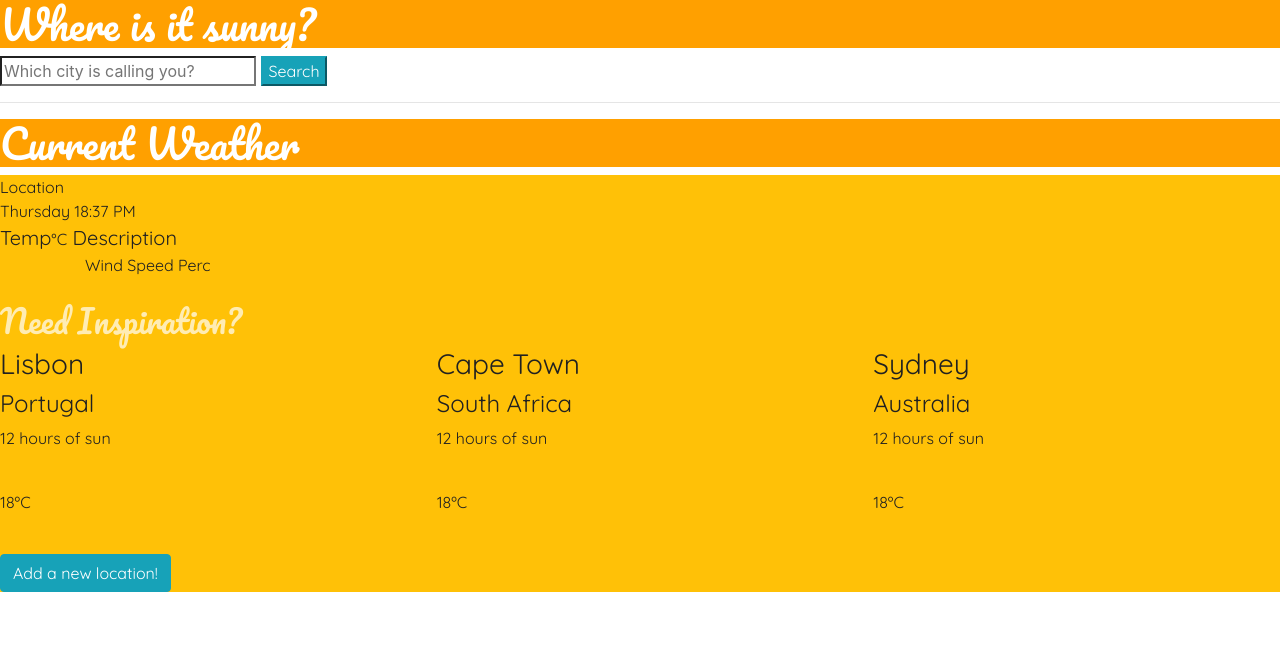
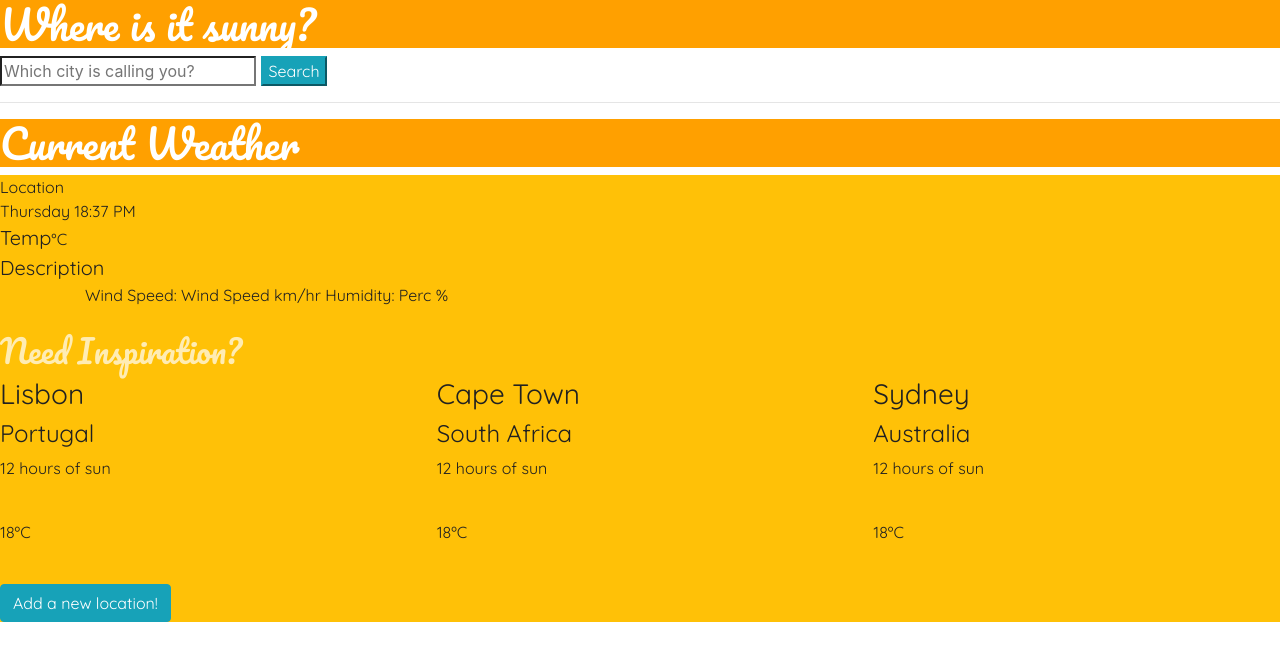
Before and after one commit to lizkoch/she-codes-plus, a plain HTML site: page FindTheSunshine.html in a window 1280 px wide. Drawn offline with nearby package versions, Linux system fonts and the light colour scheme; no server answers.

Commit message:
Fixed weather!!!!!!!!!!

```diff
--- a/FindTheSunshine.html
+++ b/FindTheSunshine.html
@@ -51,12 +51,12 @@
       <div id="timeNow">Time</div>
       <div class="lead main-weather">
         <span id="temperature-main">Temp</span><small>°C</small>
-        <span id="description-main">Description</span>
+        <div id="description-main">Description</div>
 
       </div>
       <div class="container detailed-weather">
-        <span id="wind-speed-main">Wind Speed</span>
-        <dpan id="humidity-main">Perc</span>
+        Wind Speed: <span id="wind-speed-main">Wind Speed</span> km/hr
+        Humidity: <dpan id="humidity-main">Perc</span> %
       </div>
 
     </div>
--- a/SunshineScript.js
+++ b/SunshineScript.js
@@ -48,11 +48,9 @@ axios.get(`${url}/${path}?${appParams}`).then(function(response) {
   let temperature = document.querySelector("#temperature-main");
   let humidityLevel = document.querySelector("#humidity-main");
   let windSpeed = document.querySelector("#wind-speed-main");
-});
-
-function refreshWeather(response) {
+  console.log(windSpeed.value);
   description.innerHTML = response.data.weather[0].description;
   temperature.innerHTML = Math.round(response.data.main.temp);
   humidityLevel.innerHTML = response.data.main.humidity;
   windSpeed.innerHTML = Math.round(response.data.wind.speed);
-}
+});
```
